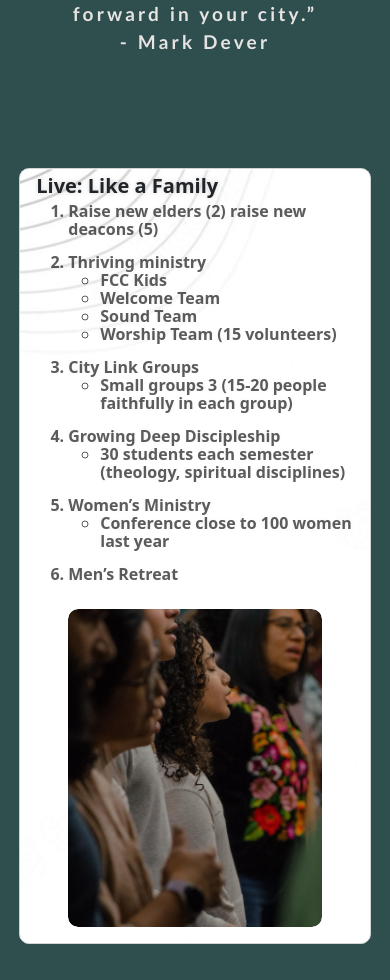
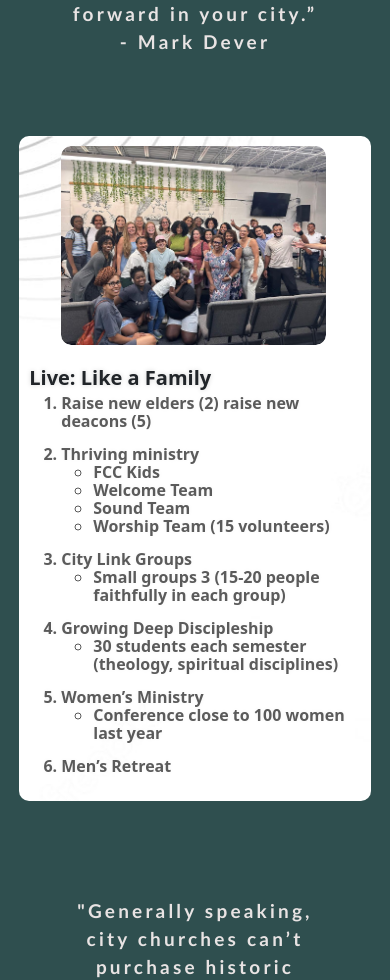
Before and after one commit to edeni4458/fcc-fund-campaign, a React (Create React App) app: page /detailspage in a window 390 px wide. Shown: the part 1040-2020 px from the top of the page. Built offline with nearby package versions, Linux system fonts and the light colour scheme.

Commit message:
details page updated

```diff
--- a/src/components/check/Check.jsx
+++ b/src/components/check/Check.jsx
@@ -20,8 +20,8 @@ export default function Check() {
         <div className='chkdv'>
           <h4>Via Check:</h4>
           <p>Make check out to: Fordham Community Church</p>
-          <p>Include memo for: FCC building Fund </p>
-          <p>Mail to: 1455 Waring Avenue, Bronx NY 10469</p>
+          <p>Include memo for: FCC Building Fund </p>
+          <p>Mail to: 1455 Waring Avenue, Bronx, NY 10469</p>
           <button id='check-btn' onClick={() => closeModal()}>Close</button>
         </div>
       </dialog>
--- a/src/components/section_II/Live.jsx
+++ b/src/components/section_II/Live.jsx
@@ -4,7 +4,8 @@ import { useInView } from 'react-intersection-observer'
 import liveFam from '../z_images/our-values-bg.jpg'
 import './live.css'
 
-const Live = () => {    const ref = useRef();
+const Live = () => {
+    const ref = useRef();
 
     const { ref: inViewRef, inView } = useInView({
         threshold: 0,
@@ -24,6 +25,9 @@ const Live = () => {    const ref = useRef();
 
     return (
         <div ref={setRefs} className={`sub-section_testimony-live ${inView ? 'animate' : ''}`}>
+            <div className='live-pic-container'>
+                <img id='live-fam-pic' src={liveFam} alt='' />
+            </div>
             <div className='testimony-live'>
                 <p>Live: Like a Family</p>
                 <ol className='list-know'>
@@ -54,9 +58,6 @@ const Live = () => {    const ref = useRef();
                     <li>Men’s Retreat</li>
                 </ol>
             </div>
-            <div className='live-pic-container'>
-                <img id='live-fam-pic' src={liveFam} alt='' />
-            </div>
         </div>
     )
 }
--- a/src/components/section_II/live.css
+++ b/src/components/section_II/live.css
@@ -4,9 +4,9 @@
     gap: 10px;
     background-color: white;
     margin: 0 auto;
-    border: 0.2px solid lightgray;
+    /* border: 0.2px solid lightgray; */
     border-radius: 10px;
-    margin-top: 3rem;
+    margin-top: 1rem;
     padding: 2rem;
     /* box-shadow: 0 5px 5px rgba(0, 0, 0, 0.632); */
     height: 25rem;
@@ -33,14 +33,15 @@
 }
 
 .live-pic-container {
-    width: 20rem;
+    width: 65%;
     overflow: hidden;
     border-radius: 10px;
+    margin-right: 2em;
 }
 
 #live-fam-pic {
     height: 25rem;
-    width: 20rem;
+    width: 35rem;
     transition: transform .5s ease;
     border-radius: 10px;
 }
@@ -59,20 +60,25 @@
         height: 100%;
         width: 95%;
         background-position: top;
-        padding: 1em;
+        padding: 10px;
+        gap: 2em;
     }
 
     .live-pic-container {
-        width: 80%;
-        height: 80%;
-        margin-left: 2rem;
-
+        width: 100%;
     }
 
     #live-fam-pic {
         height: 100%;
         width: 100%;
         /* margin-left: 2rem; */
+    }
+
+    .testimony-live {
+        padding: 0;
+    }
+    .testimony-live>p {
+        /* padding: 5em; */
     }
 
 }
@@ -90,6 +96,7 @@
         height: 100%;
         width: 95%;
         background-position: top;
+
     }
 
     .live-pic-container {
@@ -115,6 +122,7 @@
         height: 100%;
         width: 95%;
         background-position: top;
+
     }
 
     .live-pic-container {
--- a/src/components/section_II/love.css
+++ b/src/components/section_II/love.css
@@ -4,7 +4,7 @@
     background-color: white;
     margin: 0 auto;
     border-radius: 10px;
-    margin-top: 2rem;
+    margin-top: 1rem;
     padding: 2rem;
     /* box-shadow: 0 5px 5px rgba(0, 0, 0, 0.632); */
     height: 25rem;
```
Also changed, not shown: src/components/z_images/our-values-bg.jpg.
